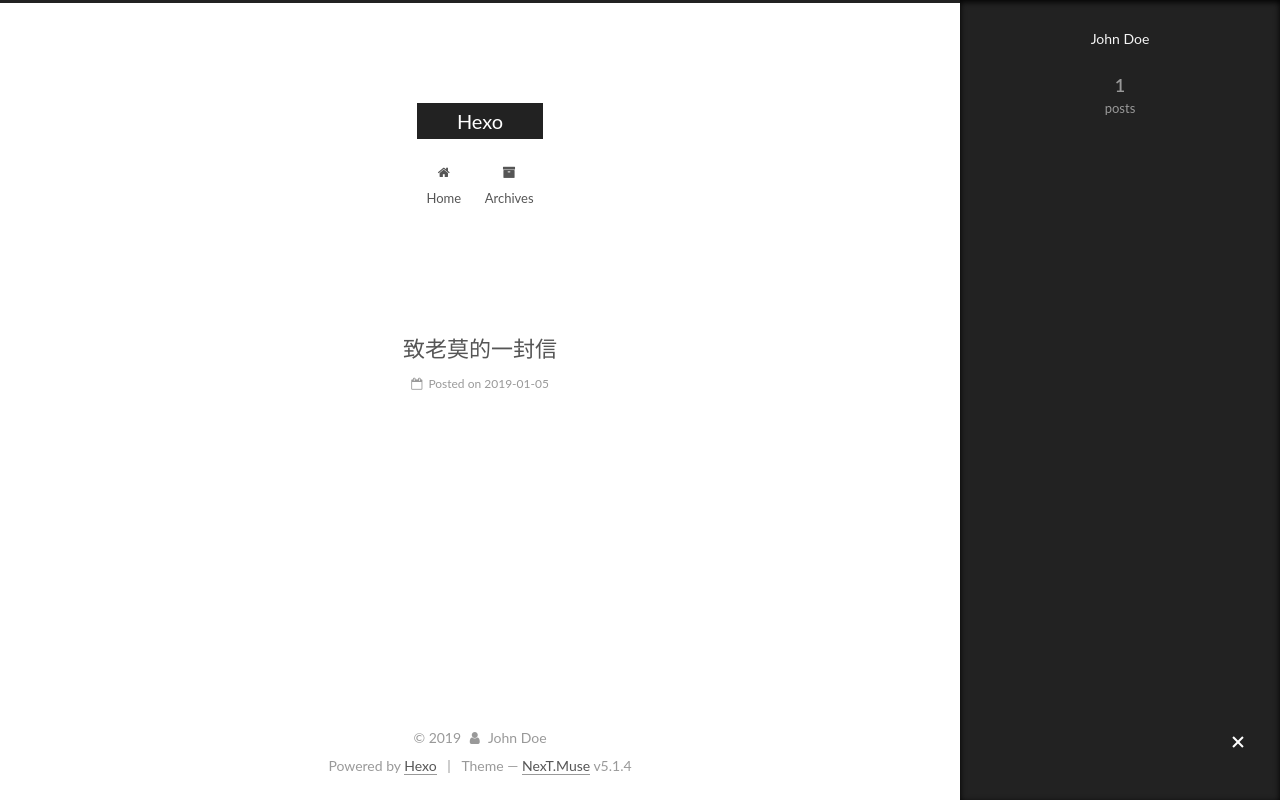
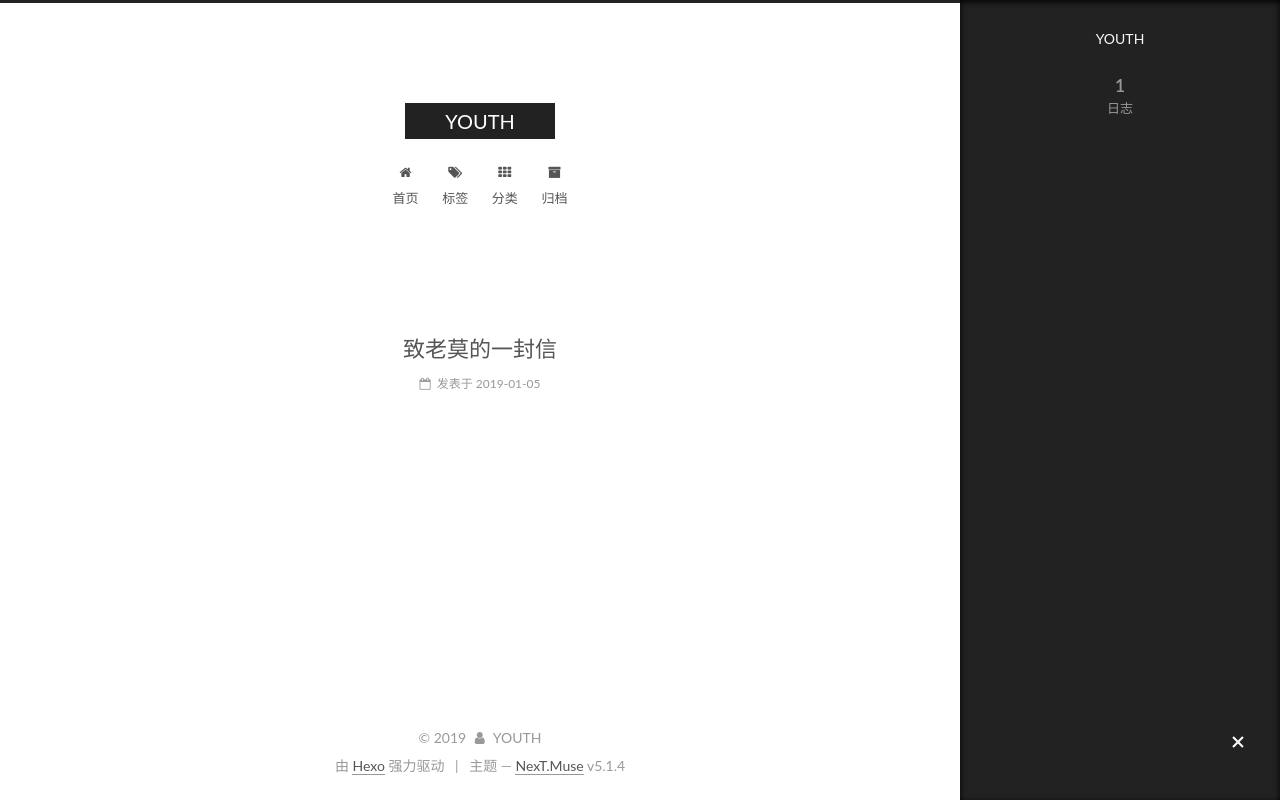
Before and after one commit to DkEidolon/DkEidolon.github.io, a plain HTML site: page index.html in a window 1280 px wide. Both pictures are taken after a click on the element 1238 px from the left and 743 px from the top of the page. Drawn offline with Linux system fonts and the light colour scheme.

Commit message:
Site updated: 2019-01-06 00:46:24

```diff
--- a/css/main.css
+++ b/css/main.css
@@ -1822,7 +1822,7 @@ pre .javascript .function {
   width: 4px;
   height: 4px;
   border-radius: 50%;
-  background: #2dc8a7;
+  background: #812636;
 }
 .links-of-blogroll {
   font-size: 13px;
--- a/index.html
+++ b/index.html
@@ -5,7 +5,7 @@
 
 
 
-<html class="theme-next muse use-motion" lang="">
+<html class="theme-next muse use-motion" lang="zh-Hans">
 <head><meta name="generator" content="Hexo 3.8.0">
   <meta charset="UTF-8">
 <meta http-equiv="X-UA-Compatible" content="IE=edge">
@@ -80,12 +80,12 @@
 
 
 <meta property="og:type" content="website">
-<meta property="og:title" content="Hexo">
-<meta property="og:url" content="http://yoursite.com/index.html">
-<meta property="og:site_name" content="Hexo">
-<meta property="og:locale" content="default">
+<meta property="og:title" content="YOUTH">
+<meta property="og:url" content="http://DkEidolon.github.io/index.html">
+<meta property="og:site_name" content="YOUTH">
+<meta property="og:locale" content="zh-Hans">
 <meta name="twitter:card" content="summary">
-<meta name="twitter:title" content="Hexo">
+<meta name="twitter:title" content="YOUTH">
 
 
 
@@ -101,7 +101,7 @@
     motion: {"enable":true,"async":false,"transition":{"post_block":"fadeIn","post_header":"slideDownIn","post_body":"slideDownIn","coll_header":"slideLeftIn","sidebar":"slideUpIn"}},
     duoshuo: {
       userId: '0',
-      author: 'Author'
+      author: '博主'
     },
     algolia: {
       applicationID: '',
@@ -115,13 +115,13 @@
 
 
 
-  <link rel="canonical" href="http://yoursite.com/">
+  <link rel="canonical" href="http://DkEidolon.github.io/">
 
 
 
 
 
-  <title>Hexo</title>
+  <title>YOUTH</title>
 
 
 
@@ -133,7 +133,7 @@
 
 </head>
 
-<body itemscope="" itemtype="http://schema.org/WebPage" lang="default">
+<body itemscope="" itemtype="http://schema.org/WebPage" lang="zh-Hans">
 
 
 
@@ -152,7 +152,7 @@
     <div class="custom-logo-site-title">
       <a href="/" class="brand" rel="start">
         <span class="logo-line-before"><i></i></span>
-        <span class="site-title">Hexo</span>
+        <span class="site-title">YOUTH</span>
         <span class="logo-line-after"><i></i></span>
       </a>
     </div>
@@ -182,7 +182,27 @@
 
               <i class="menu-item-icon fa fa-fw fa-home"></i> <br>
 
-            Home
+            首页
+          </a>
+        </li>
+
+
+        <li class="menu-item menu-item-tags">
+          <a href="/tags/" rel="section">
+
+              <i class="menu-item-icon fa fa-fw fa-tags"></i> <br>
+
+            标签
+          </a>
+        </li>
+
+
+        <li class="menu-item menu-item-categories">
+          <a href="/categories/" rel="section">
+
+              <i class="menu-item-icon fa fa-fw fa-th"></i> <br>
+
+            分类
           </a>
         </li>
 
@@ -192,7 +212,7 @@
 
               <i class="menu-item-icon fa fa-fw fa-archive"></i> <br>
 
-            Archives
+            归档
           </a>
         </li>
 
@@ -229,16 +249,16 @@
 
 
   <div class="post-block">
-    <link itemprop="mainEntityOfPage" href="http://yoursite.com/2019/01/05/致老莫的一封信/">
+    <link itemprop="mainEntityOfPage" href="http://DkEidolon.github.io/2019/01/05/致老莫的一封信/">
 
     <span hidden itemprop="author" itemscope="" itemtype="http://schema.org/Person">
-      <meta itemprop="name" content="John Doe">
+      <meta itemprop="name" content="YOUTH">
       <meta itemprop="description" content="">
       <meta itemprop="image" content="/images/avatar.gif">
     </span>
 
     <span hidden itemprop="publisher" itemscope="" itemtype="http://schema.org/Organization">
-      <meta itemprop="name" content="Hexo">
+      <meta itemprop="name" content="YOUTH">
     </span>
 
 
@@ -258,9 +278,9 @@
                 <i class="fa fa-calendar-o"></i>
               </span>
 
-                <span class="post-meta-item-text">Posted on</span>
+                <span class="post-meta-item-text">发表于</span>
 
-              <time title="Post created" itemprop="dateCreated datePublished" datetime="2019-01-05T21:49:30+08:00">
+              <time title="创建于" itemprop="dateCreated datePublished" datetime="2019-01-05T21:49:30+08:00">
                 2019-01-05
               </time>
 
@@ -370,7 +390,7 @@
         <div class="site-overview">
           <div class="site-author motion-element" itemprop="author" itemscope="" itemtype="http://schema.org/Person">
 
-              <p class="site-author-name" itemprop="name">John Doe</p>
+              <p class="site-author-name" itemprop="name">YOUTH</p>
               <p class="site-description motion-element" itemprop="description"></p>
           </div>
 
@@ -382,7 +402,7 @@
                 <a href="/archives/">
 
                   <span class="site-state-item-count">1</span>
-                  <span class="site-state-item-name">posts</span>
+                  <span class="site-state-item-name">日志</span>
                 </a>
               </div>
 
@@ -426,13 +446,13 @@
   <span class="with-love">
     <i class="fa fa-user"></i>
   </span>
-  <span class="author" itemprop="copyrightHolder">John Doe</span>
+  <span class="author" itemprop="copyrightHolder">YOUTH</span>
 
 
 </div>
 
 
-  <div class="powered-by">Powered by <a class="theme-link" target="_blank" href="https://hexo.io">Hexo</a></div>
+  <div class="powered-by">由 <a class="theme-link" target="_blank" href="https://hexo.io">Hexo</a> 强力驱动</div>
 
 
 
@@ -440,7 +460,7 @@
 
 
 
-  <div class="theme-info">Theme &mdash; <a class="theme-link" target="_blank" href="https://github.com/iissnan/hexo-theme-next">NexT.Muse</a> v5.1.4</div>
+  <div class="theme-info">主题 &mdash; <a class="theme-link" target="_blank" href="https://github.com/iissnan/hexo-theme-next">NexT.Muse</a> v5.1.4</div>
 
 
 
```
Also changed, not shown: 2019/01/05/致老莫的一封信/index.html (+41 -21 lines), archives/2019/01/index.html (+39 -19 lines), archives/2019/index.html (+39 -19 lines), archives/index.html (+39 -19 lines), categories/index.html (+36 -16 lines), images/momo.png (added).
